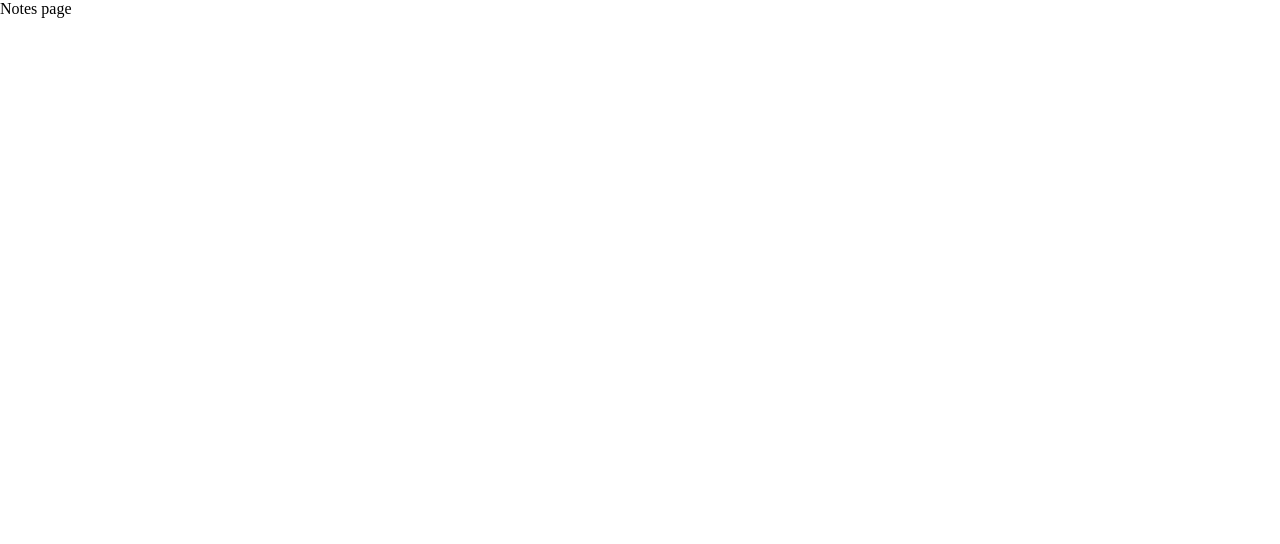
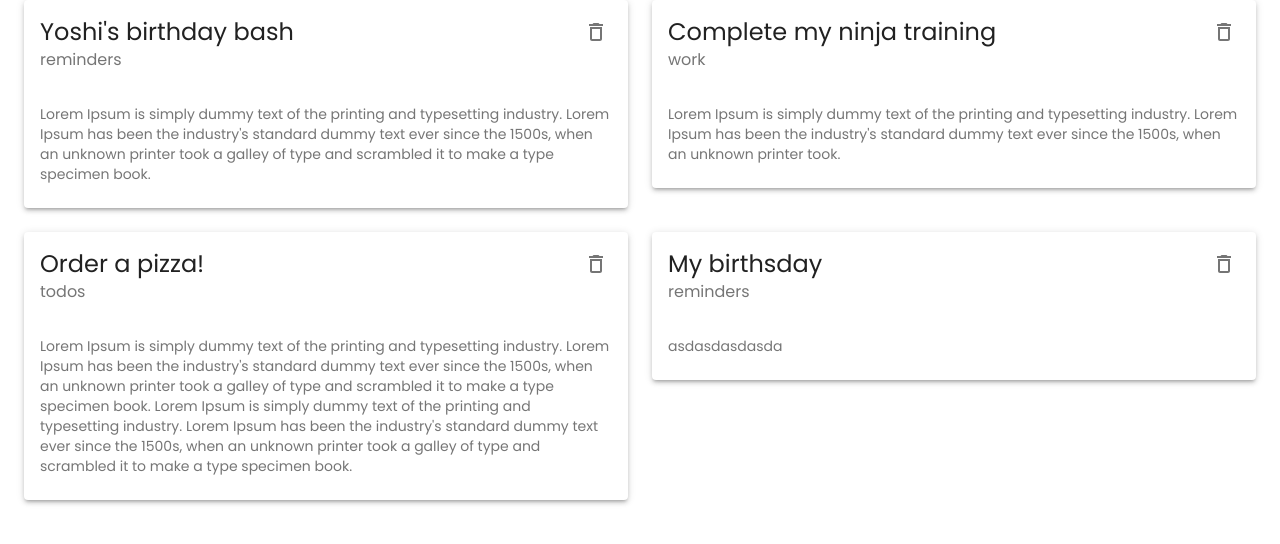
Before and after one commit to Fomonyuytar-Joseph/MaterialUIcourse, a React (Create React App) app: page / in a window 1280 px wide. Shown: the top 544 px of the page. Built offline with nearby package versions, Linux system fonts and the light colour scheme; data requests are answered from the project's data file.

Commit message:
Add a card

```diff
--- /dev/null
+++ b/data/db.json
@@ -0,0 +1,28 @@
+{
+  "notes": [
+    {
+      "title": "Yoshi's birthday bash",
+      "details": "Lorem Ipsum is simply dummy text of the printing and typesetting industry. Lorem Ipsum has been the industry's standard dummy text ever since the 1500s, when an unknown printer took a galley of type and scrambled it to make a type specimen book.",
+      "category": "reminders",
+      "id": 1
+    },
+    {
+      "title": "Complete my ninja training",
+      "details": "Lorem Ipsum is simply dummy text of the printing and typesetting industry. Lorem Ipsum has been the industry's standard dummy text ever since the 1500s, when an unknown printer took.",
+      "category": "work",
+      "id": 2
+    },
+    {
+      "title": "Order a pizza!",
+      "details": "Lorem Ipsum is simply dummy text of the printing and typesetting industry. Lorem Ipsum has been the industry's standard dummy text ever since the 1500s, when an unknown printer took a galley of type and scrambled it to make a type specimen book.\nLorem Ipsum is simply dummy text of the printing and typesetting industry. Lorem Ipsum has been the industry's standard dummy text ever since the 1500s, when an unknown printer took a galley of type and scrambled it to make a type specimen book.",
+      "category": "todos",
+      "id": 3
+    },
+    {
+      "title": "My birthsday",
+      "details": "asdasdasdasda",
+      "category": "reminders",
+      "id": 4
+    }
+  ]
+}
--- /dev/null
+++ b/src/components/NoteCard.js
@@ -0,0 +1,35 @@
+import React from 'react'
+import Card from '@material-ui/core/Card';
+import CardHeader from '@material-ui/core/CardHeader';
+import CardContent from '@material-ui/core/CardContent';
+import Collapse from '@material-ui/core/Collapse';
+import Avatar from '@material-ui/core/Avatar';
+import IconButton from '@material-ui/core/IconButton';
+import Typography from '@material-ui/core/Typography';
+import {  DeleteOutlined } from '@material-ui/icons';
+
+function NoteCard({note ,handleDelete}) {
+  return (
+    <div>
+        <Card elevation={3}>
+            <CardHeader
+            action={
+                <IconButton onClick={()=> handleDelete(note.id)} >
+                <DeleteOutlined />
+              </IconButton>
+            }
+
+            title={note.title}
+            subheader={note.category}
+            />
+            <CardContent>
+                <Typography variant='body2' color="textSecondary">
+                    {note.details}
+                </Typography>
+            </CardContent>
+        </Card>
+    </div>
+  )
+}
+
+export default NoteCard
--- a/src/pages/Create.js
+++ b/src/pages/Create.js
@@ -12,6 +12,7 @@ import { RadioGroup } from "@material-ui/core";
 import { FormControlLabel } from "@material-ui/core";
 import { FormLabel } from "@material-ui/core";
 import { FormControl } from "@material-ui/core";
+import { useHistory } from "react-router-dom";
 
 const useStyles = makeStyles({
   field: {
@@ -22,6 +23,7 @@ const useStyles = makeStyles({
 });
 export default function Create() {
   const classes = useStyles();
+  const history = useHistory()
   const [title, setTitle] = useState("");
   const [details, setDetails] = useState("");
   const [category, setCategory] = useState("");
@@ -40,9 +42,11 @@ export default function Create() {
       setDetailsError(true);
     }
 
-    if (title && details) {
-      console.log(title, details, category);
-    }
+   fetch('http://localhost:8000/notes',{
+    method:'POST',
+    headers:{"Content-type": "application/json"},
+    body: JSON.stringify({title ,details, category})
+   }).then (()=> history.push('/'))
   };
   return (
     <Container>
--- a/src/pages/Notes.js
+++ b/src/pages/Notes.js
@@ -1,9 +1,55 @@
-import React from 'react'
+import React, { useEffect, useState } from "react";
+import { Container, Grid } from "@material-ui/core";
+import { Paper } from "@material-ui/core";
+import NoteCard from "../components/NoteCard";
 
 export default function Notes() {
+  const [notes, setNotes] = useState([]);
+  useEffect(() => {
+    fetch("http://localhost:8000/notes")
+      .then((res) => res.json())
+      .then((data) => {
+        setNotes(data);
+      });
+  }, []);
+
+  const handleDelete = async (id)=>{
+        await fetch('http://localhost:8000/notes'+id,{
+          method:"DELETE"
+        })
+
+        const newNotes= notes.filter(note=> note.id !=id);
+        setNotes(newNotes)
+  }
+
   return (
-    <div>
-      Notes page
-    </div>
-  )
+    <Container>
+      {/* <Grid container>
+        <Grid item xs={12} md={3} sm={6}>
+          <Paper>1</Paper>
+        </Grid>
+        <Grid item xs={12} md={3} sm={6}>
+          <Paper>2</Paper>
+        </Grid>
+        <Grid item xs={12} md={3} sm={6}>
+          <Paper>3</Paper>
+        </Grid>
+        <Grid item xs={12} md={3} sm={6} >
+          <Paper>4</Paper>
+        </Grid>
+      </Grid> */}
+      <Grid container spacing={3}>
+      {notes.map((note) => (
+        <Grid item key={note.id}  xs={12} md={6} >
+          <NoteCard note={note} handleDelete={handleDelete}/>
+        </Grid>
+
+
+
+      ))}
+      </Grid>
+
+
+    </Container>
+  );
 }
```
